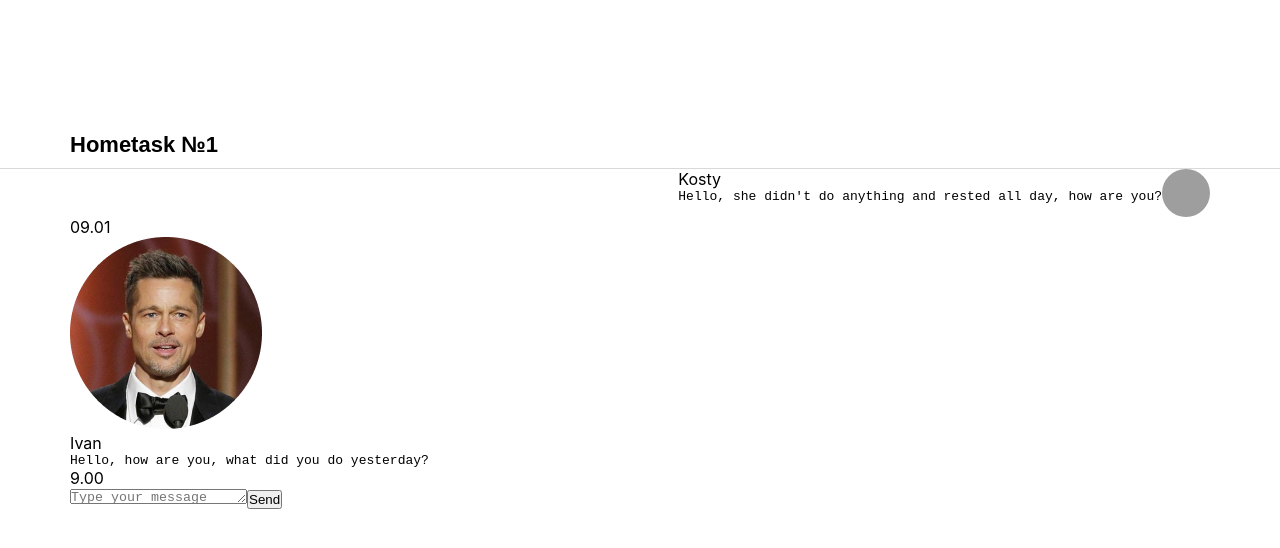
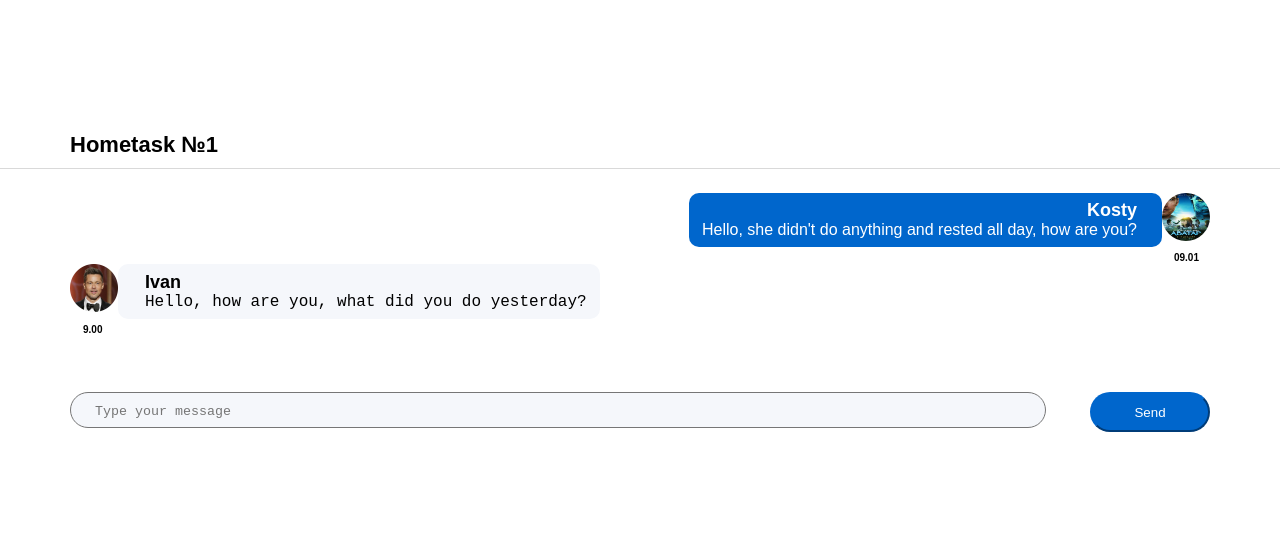
Before and after one commit to Sikstep/hwAuto, a React (Create React App) app: page / in a window 1280 px wide. Shown: the top 548 px of the page. Built offline with nearby package versions, Linux system fonts and the light colour scheme; grey boxes are pictures that could not be loaded.

Commit message:
AutoHW - #1

```diff
--- a/src/s1-main/App.module.css
+++ b/src/s1-main/App.module.css
@@ -4,6 +4,7 @@
 }
 
 .hw {
+    font-family: Montserrat, sans-serif;
     padding-left: 70px;
     padding-right: 70px;
 }
--- a/src/s2-homeworks/hw01/friend-message/FriendMessage.module.css
+++ b/src/s2-homeworks/hw01/friend-message/FriendMessage.module.css
@@ -1,17 +1,24 @@
 .friendMessage {
-
+    font-family: Montserrat, sans-serif;
+    font-weight: 600;
+    font-size: 22px;
+    font-style: normal;
 }
 
 .friendImageAndText {
+    display: flex;
+    justify-content: flex-start;
 
 }
 
 .friendImageAndText img {
-
+    width: 48px;
+    height: 48px;
 }
 
 .friendText {
-
+    background-color: #F5F7FB;
+    border-radius: 10px;
 }
 
 .friendText:after {
@@ -19,13 +26,24 @@
 }
 
 .friendName {
-
+    font-size: 18px;
+    padding-left: 27px;
+    padding-top: 8px;
 }
 
 .friendMessageText {
+    font-size: 16px;
+    font-weight: 400;
+    padding-left: 27px;
+    padding-right: 13px;
+    padding-bottom: 8px;
 
 }
 
 .friendTime {
-
+    font-size: 10px;
+    line-height: 12px;
+    padding-left: 13px;
+    padding-top: 5px;
+    padding-bottom: 56px;
 }
--- a/src/s2-homeworks/hw01/message-sender/MessageSender.module.css
+++ b/src/s2-homeworks/hw01/message-sender/MessageSender.module.css
@@ -1,18 +1,34 @@
 .sendForm {
-
+    display: grid;
+    grid-template-areas: 'text but';
+    grid-template-rows: 40px;
+    grid-template-columns: auto 120px;
+    grid-gap: 44px;
 }
 
 .textarea {
-
+    grid-area: text;
+    padding-left: 24px;
+    padding-top: 11px;
+    padding-bottom: 10px;
+    border-radius: 20px;
+    background-color:#F5F7FB;
+    resize: none;
+    overflow: hidden;
 }
 
 .button {
-
+    grid-area: but;
+    border-radius: 20px;
+    background-color: #0066CC;
+    color: #FFFFFF;
+    border-color: #0066cc;
 }
 
 .button:hover {
 
 }
+
 .button:active {
 
 }
--- a/src/s2-homeworks/hw01/message/Message.module.css
+++ b/src/s2-homeworks/hw01/message/Message.module.css
@@ -6,6 +6,7 @@
     display: flex;
     justify-content: flex-start;
     flex-direction: row-reverse;
+    padding-top: 24px;
 }
 
 .imageAndText img {
@@ -15,7 +16,8 @@
 }
 
 .text {
-
+    background-color: #0066CC;
+    border-radius: 10px;
 }
 
 .text:after {
@@ -23,13 +25,41 @@
 }
 
 .name {
-
+    display: flex;
+    justify-content: flex-end;
+    font-weight: 600;
+    font-family: Montserrat, sans-serif;
+    font-size: 18px;
+    font-style: normal;
+    color:#FFFFFF;
+    padding-right: 25px;
+    padding-top: 7px;
 }
 
 .messageText {
+    font-family: Montserrat, sans-serif;
+
+    color:#FFFFFF;
+    font-size: 16px;
+    font-weight: 400;
+    font-style: normal;
+    padding-right: 25px;
+    padding-left: 13px;
+    padding-bottom: 8px;
+
+
 
 }
 
 .time {
 
+    font-family: Montserrat, sans-serif;
+    font-style: normal;
+    font-weight: 600;
+    font-size: 10px;
+    line-height: 12px;
+    text-align: end;
+    padding-right: 11px;
+    padding-top: 5px;
+
 }
```
Also changed, not shown: src/s2-homeworks/hw01/Avatar2009.jpg (added).
